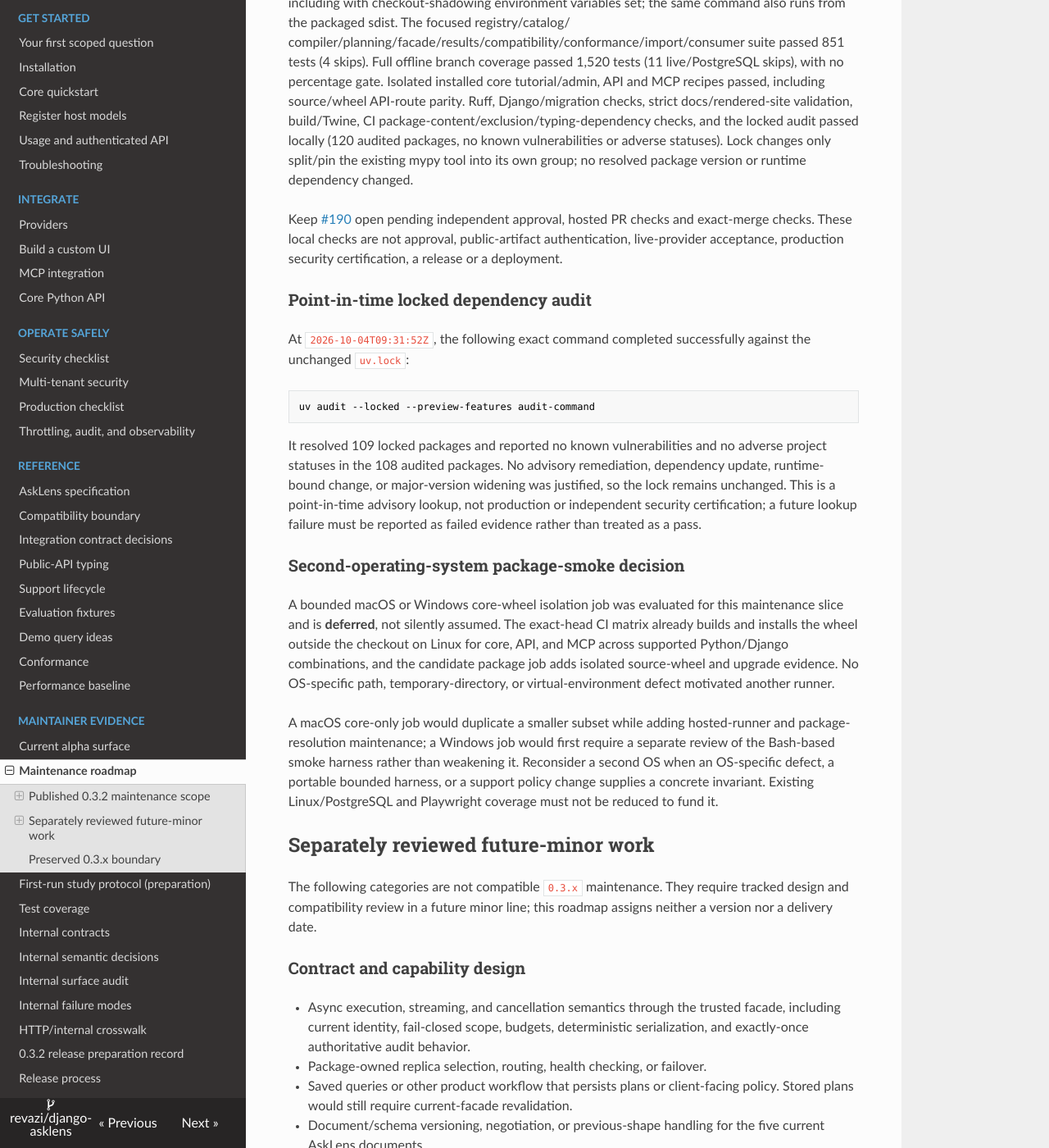
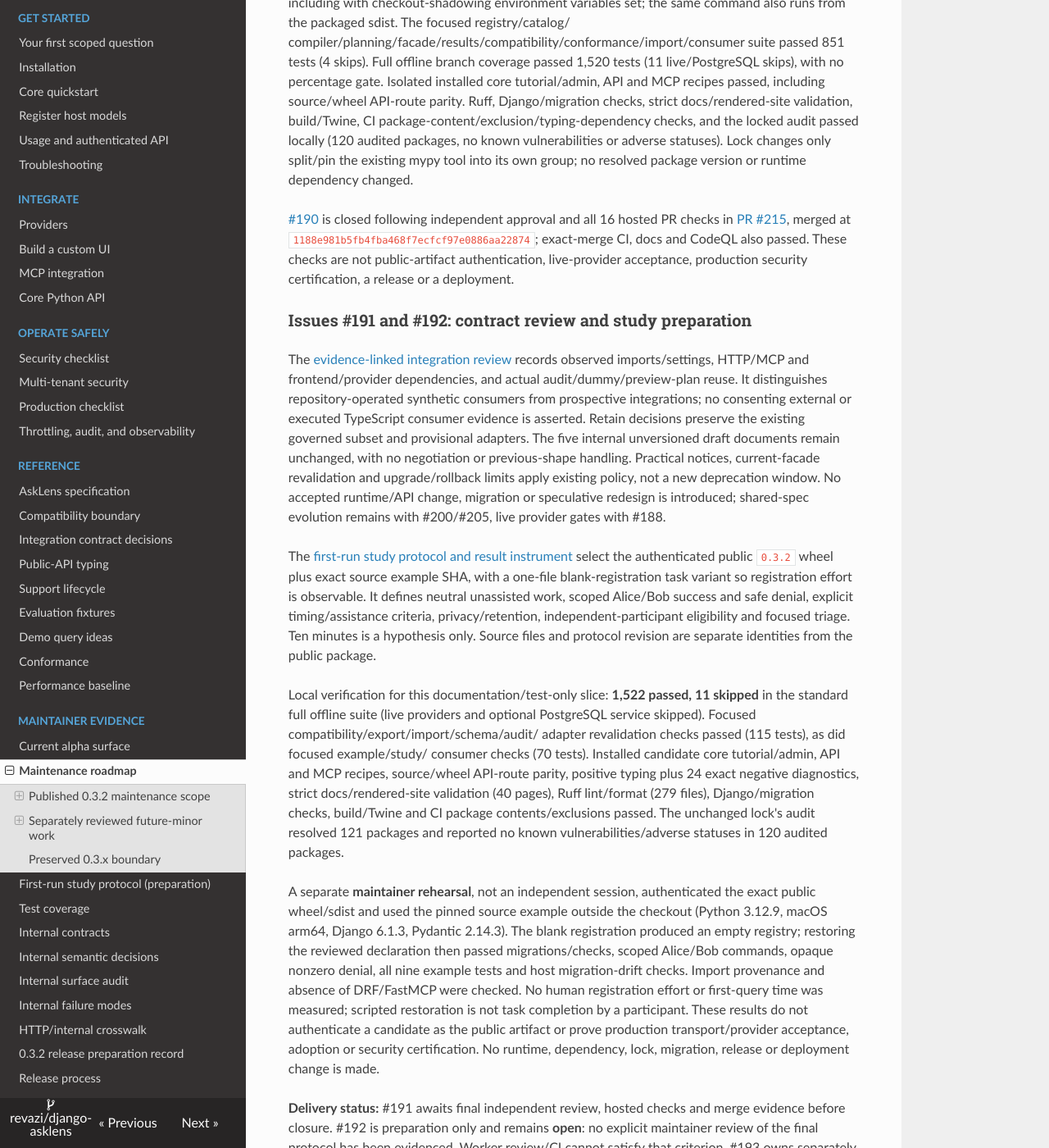
Before and after one commit to revazi/django-asklens, an MkDocs documentation site: the page built from docs/maintenance-roadmap.md, in a window 1280 px wide and 1400 px high, scrolled down 2722 px. Shown: the whole window at 82% size. Built offline with MkDocs 1.6.1, drawn with Linux system fonts in a browser that asks for light colours; nearby versions of some CDN libraries; some of the changed text lies outside the part shown.

Commit message:
Record contract and protocol evidence with honest review gates

```diff
--- a/docs/maintenance-roadmap.md
+++ b/docs/maintenance-roadmap.md
@@ -134,10 +134,63 @@ audit passed locally (120 audited packages, no known vulnerabilities or adverse
 statuses). Lock changes only split/pin the existing mypy tool into its own group;
 no resolved package version or runtime dependency changed.
 
-Keep [#190](https://github.com/revazi/django-asklens/issues/190) open pending
-independent approval, hosted PR checks and exact-merge checks. These local checks
-are not approval, public-artifact authentication, live-provider acceptance,
-production security certification, a release or a deployment.
+[#190](https://github.com/revazi/django-asklens/issues/190) is closed following
+independent approval and all 16 hosted PR checks in
+[PR #215](https://github.com/revazi/django-asklens/pull/215), merged at
+`1188e981b5fb4fba468f7ecfcf97e0886aa22874`; exact-merge CI, docs and CodeQL
+also passed. These checks are not public-artifact authentication, live-provider
+acceptance, production security certification, a release or a deployment.
+
+### Issues #191 and #192: contract review and study preparation
+
+The [evidence-linked integration review](integration-contract-review.md) records
+observed imports/settings, HTTP/MCP and frontend/provider dependencies, and
+actual audit/dummy/preview-plan reuse. It distinguishes repository-operated
+synthetic consumers from prospective integrations; no consenting external or
+executed TypeScript consumer evidence is asserted. Retain decisions preserve
+the existing governed subset and provisional adapters. The five internal
+unversioned draft documents remain unchanged, with no negotiation or
+previous-shape handling. Practical notices, current-facade revalidation and
+upgrade/rollback limits apply existing policy, not a new deprecation window.
+No accepted runtime/API change, migration or speculative redesign is introduced;
+shared-spec evolution remains with #200/#205, live provider gates with #188.
+
+The [first-run study protocol and result instrument](first-run-study.md) select
+the authenticated public `0.3.2` wheel plus exact source example SHA, with a
+one-file blank-registration task variant so registration effort is observable.
+It defines neutral unassisted work, scoped Alice/Bob success and safe denial,
+explicit timing/assistance criteria, privacy/retention, independent-participant
+eligibility and focused triage. Ten minutes is a hypothesis only. Source files
+and protocol revision are separate identities from the public package.
+
+Local verification for this documentation/test-only slice: **1,522 passed,
+11 skipped** in the standard full offline suite (live providers and optional
+PostgreSQL service skipped). Focused compatibility/export/import/schema/audit/
+adapter revalidation checks passed (115 tests), as did focused example/study/
+consumer checks (70 tests). Installed candidate core tutorial/admin, API and
+MCP recipes, source/wheel API-route parity, positive typing plus 24 exact
+negative diagnostics, strict docs/rendered-site validation (40 pages), Ruff
+lint/format (279 files), Django/migration checks, build/Twine and CI package
+contents/exclusions passed. The unchanged lock's audit resolved 121 packages
+and reported no known vulnerabilities/adverse statuses in 120 audited packages.
+
+A separate **maintainer rehearsal**, not an independent session, authenticated
+the exact public wheel/sdist and used the pinned source example outside the
+checkout (Python 3.12.9, macOS arm64, Django 6.1.3, Pydantic 2.14.3). The blank
+registration produced an empty registry; restoring the reviewed declaration
+then passed migrations/checks, scoped Alice/Bob commands, opaque nonzero denial,
+all nine example tests and host migration-drift checks. Import provenance and
+absence of DRF/FastMCP were checked. No human registration effort or first-query
+time was measured; scripted restoration is not task completion by a participant.
+These results do not authenticate a candidate as the public artifact or prove
+production transport/provider acceptance, adoption or security certification.
+No runtime, dependency, lock, migration, release or deployment change is made.
+
+**Delivery status:** #191 awaits final independent review, hosted checks and
+merge evidence before closure. #192 is preparation only and remains **open**:
+no explicit maintainer review of the final protocol has been evidenced. Worker
+review/CI cannot satisfy that criterion. #193 owns separately authorized
+recruitment, consent and actual independent sessions; none occurred here.
 
 ### Point-in-time locked dependency audit
 
```
Also changed, not shown: docs/integration-contract-review.md (+17 -0 lines).
